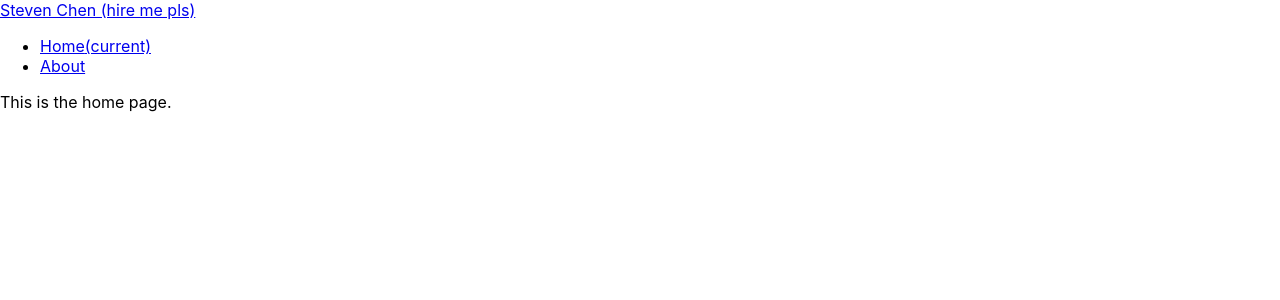
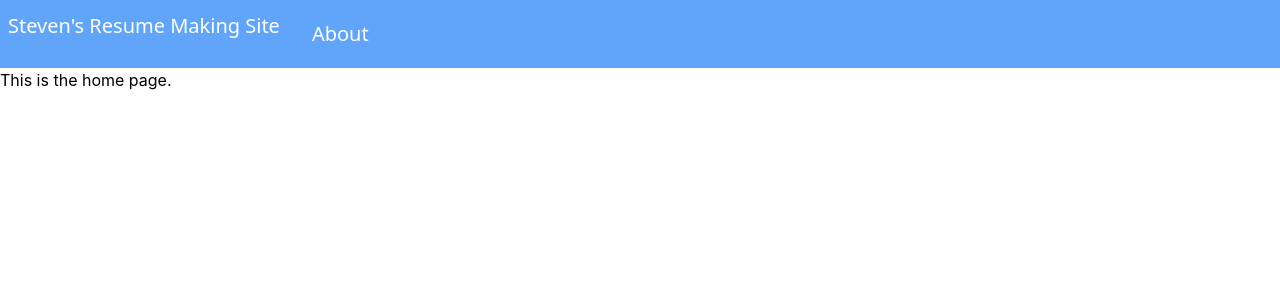
Before and after one commit to Dissonant101/portfolio-website, a React (Vite) app: page / in a window 1280 px wide. Shown: the top 300 px of the page. Built offline with nearby package versions, Linux system fonts and the light colour scheme; what aws-amplify would draw is missing.

Commit message:
Add Tailwind CSS

```diff
--- a/package.json
+++ b/package.json
@@ -18,6 +18,9 @@
     "@types/react": "^18.0.0",
     "@types/react-dom": "^18.0.0",
     "@vitejs/plugin-react": "^1.3.0",
+    "autoprefixer": "^10.4.7",
+    "postcss": "^8.4.14",
+    "tailwindcss": "^3.0.24",
     "typescript": "^4.6.3",
     "vite": "^2.9.9"
   }
--- /dev/null
+++ b/postcss.config.js
@@ -0,0 +1,6 @@
+module.exports = {
+  plugins: {
+    tailwindcss: {},
+    autoprefixer: {},
+  },
+}
--- a/src/components/Navbar.tsx
+++ b/src/components/Navbar.tsx
@@ -2,27 +2,23 @@ import { NavLink } from "react-router-dom";
 
 function Navbar() {
   return (
-    <div className="navigation">
-      <nav className="navbar navbar-expand navbar-dark bg-dark">
-        <div className="container">
-          <NavLink className="navbar-brand" to="/">
-            Steven Chen (hire me pls)
-          </NavLink>
-          <div>
-            <ul className="navbar-nav ml-auto">
+    <div className="navigation w-full font-sans text-xl z-10 navbar-bg text-white">
+      <nav className="navbar navbar-expand navbar-dark bg-dark w-full">
+        <div className="w-full bg-blue-400">
+          <ul className="navbar-nav ml-auto flex flex-wrap items-start justify-start px-2 py-3 align-items-center">
             <li className="nav-item">
               <NavLink className="nav-link" to="/">
-                  Home
-                  <span className="sr-only">(current)</span>
+                Steven's Resume Making Site
               </NavLink>
             </li>
-              <li className="nav-item">
-                <NavLink className="nav-link" to="/about">
+            <li className="nav-item mx-3">
+              <div className="duration-300 hover:bg-blue-500 rounded-md px-2 py-2">
+                <NavLink className="nav-link p-3" to="/about">
                   About
                 </NavLink>
+              </div>
             </li>
           </ul>
-          </div>
         </div>
       </nav>
     </div>
--- a/src/index.css
+++ b/src/index.css
@@ -1,3 +1,7 @@
+@tailwind base;
+@tailwind components;
+@tailwind utilities;
+
 body {
   margin: 0;
   font-family: -apple-system, BlinkMacSystemFont, 'Segoe UI', 'Roboto', 'Oxygen',
--- /dev/null
+++ b/tailwind.config.js
@@ -0,0 +1,9 @@
+module.exports = {
+  content: [
+    "./src/**/*.{js,jsx,ts,tsx}",
+  ],
+  theme: {
+    extend: {},
+  },
+  plugins: [],
+}
```
Also changed, not shown: 1 other file (tests, documents, lock files or other folders). Lines whose indentation alone changed are shown as unchanged.
